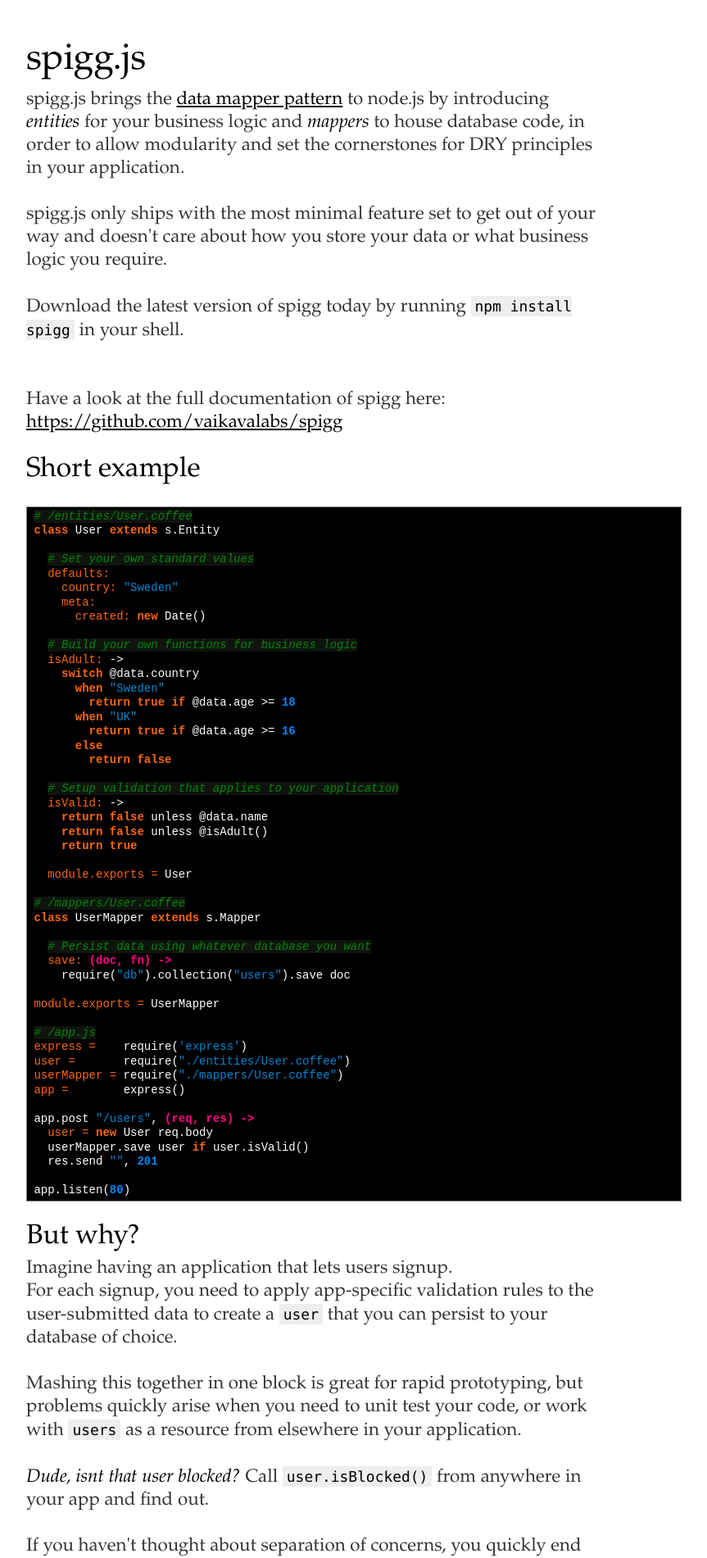
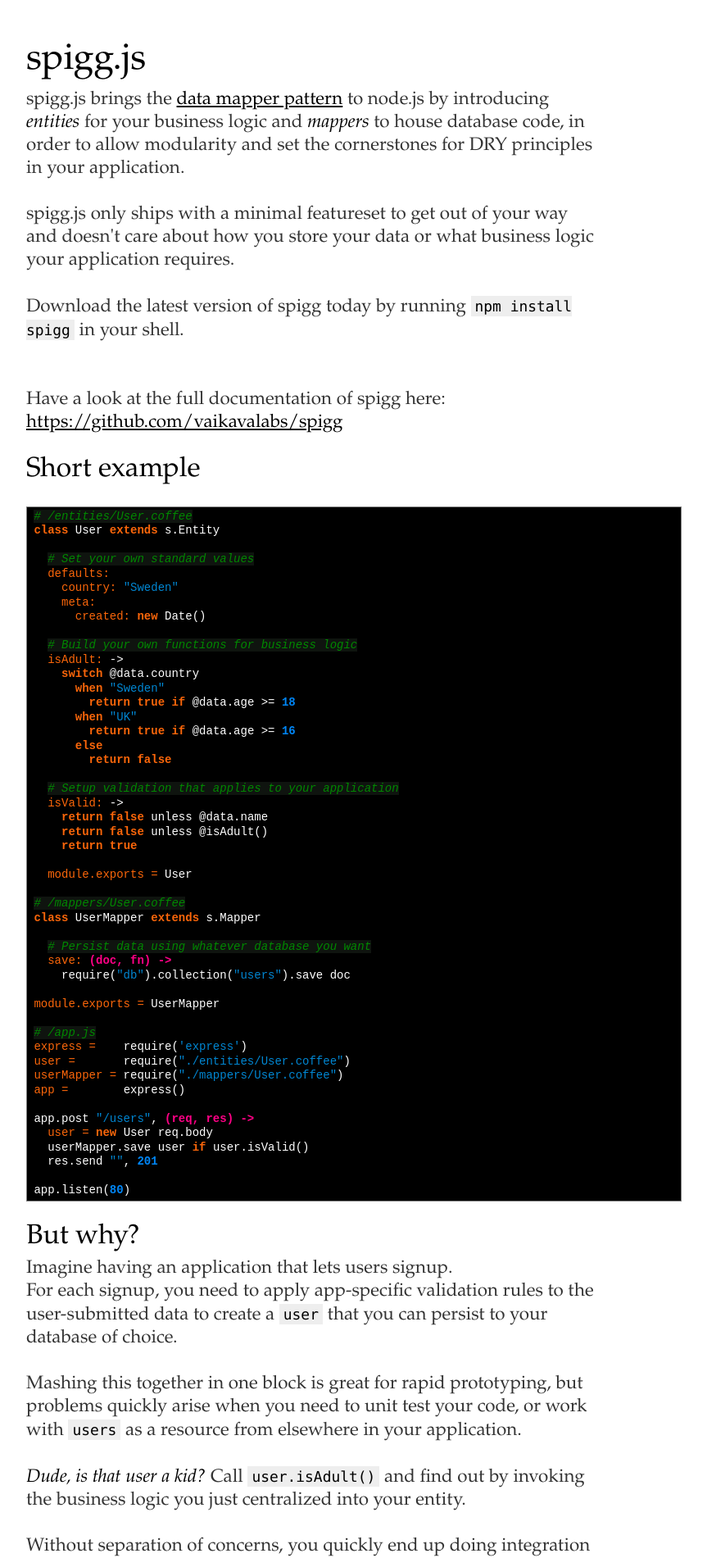
Before and after one commit to vaikava/spigg, a plain HTML site: page index.html in a window 1280 px wide. Shown: the top 1901 px of the page at 82% size, without its empty margins (28-891 px from the left). Drawn offline with Linux system fonts and the light colour scheme.

Commit message:
Minor change

```diff
--- a/index.html
+++ b/index.html
@@ -77,7 +77,7 @@
 			<p><strong>spigg.js</strong> brings the <a href="http://martinfowler.com/eaaCatalog/dataMapper.html">data mapper pattern</a> to node.js
 			by introducing <em>entities</em> for your business logic and <em>mappers</em> to house database code, in order to allow modularity and set the cornerstones
 			for DRY principles in your application.<br /><br />
-			<strong>spigg.js</strong> only ships with the most minimal feature set to get out of your way and doesn't care about how you store your data or what business logic you require.</p>
+			<strong>spigg.js</strong> only ships with a minimal featureset to get out of your way and doesn't care about how you store your data or what business logic your application requires.</p>
 			<br />
 			<p>Download the latest version of spigg today by running <code>npm install spigg</code> in your shell.</p><br /><br />
 
@@ -145,16 +145,16 @@
 		quickly arise when you need to unit test your code, or work with <code>users</code> as
 		a resource from elsewhere in your application. <br /><br />
 
-		<em>Dude, isnt that user blocked?</em>
-		Call <code>user.isBlocked()</code> from anywhere in your app and find out.<br /><br />
+		<em>Dude, is that user a kid?</em>
+		Call <code>user.isAdult()</code> and find out by invoking the business logic you just centralized into your entity.
+		<br /><br />
 
-		If you haven't thought about separation of concerns, you quickly end up doing
-		integration testing instead of actual unit testing and any DRY principles
-		can be forgotten soon. <br /><br />
+		Without separation of concerns, you quickly end up doing integration testing instead of actual unit testing and any DRY principles
+		can be forgotten soon. N<br /><br />
 
 		As long as you stick to your mappers for accessing and persisting data across
 		your application, using multiple databases and building cache-layers inside
-		or on top of your models should be simple.</p>
+		or even on top of your models should be a breeze.</p>
 
 		</div>
 
```
